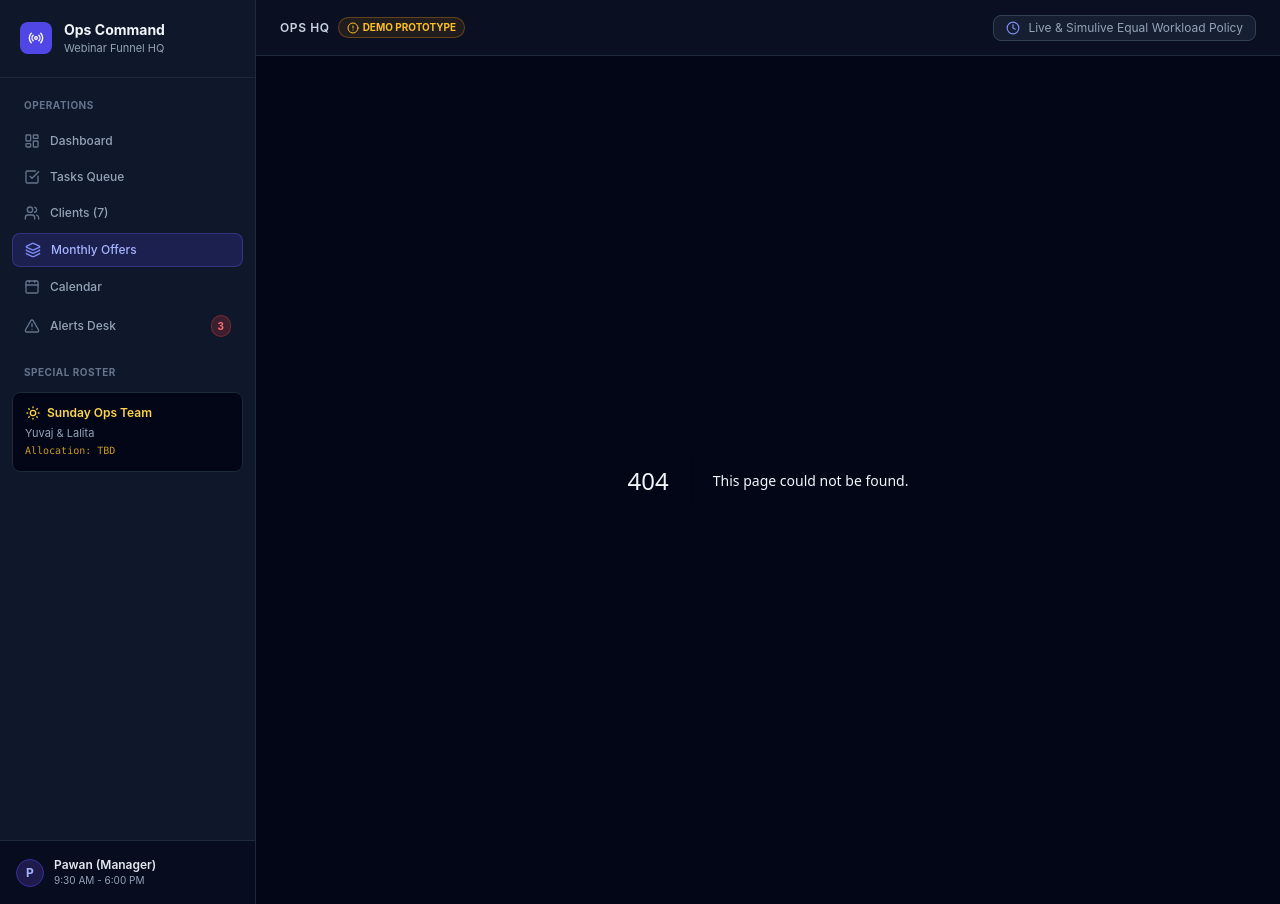
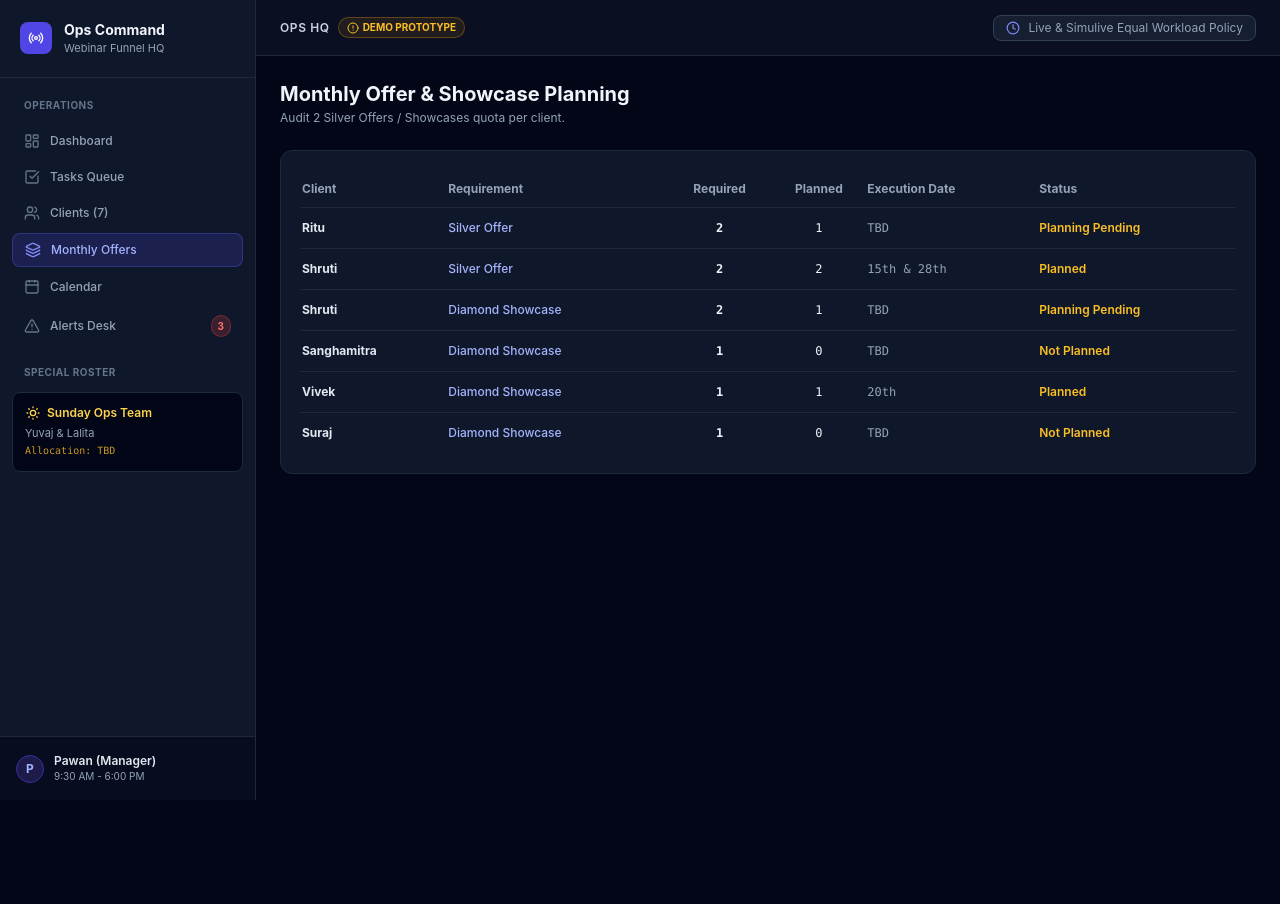
Before and after one commit to pawansabhidigital-a11y/task-management, a Next.js app: page /monthly-planning in a window 1280 px wide. Before the commit this address had no page. After the commit the page ends 800 px from the top, so only its background shows below. Built offline with nearby package versions, Linux system fonts and the light colour scheme.

Commit message:
Create page.tsx

```diff
--- /dev/null
+++ b/src/app/monthly-planning/page.tsx
@@ -0,0 +1,44 @@
+import React from "react";
+import { mockCommitments } from "@/data";
+
+export default function MonthlyPlanningPage() {
+  return (
+    <div className="space-y-6 max-w-7xl mx-auto">
+      <div>
+        <h1 className="text-xl font-bold text-slate-100">Monthly Offer & Showcase Planning</h1>
+        <p className="text-xs text-slate-400 mt-0.5">
+          Audit 2 Silver Offers / Showcases quota per client.
+        </p>
+      </div>
+
+      <div className="bg-slate-900 border border-slate-800 rounded-xl p-5">
+        <div className="overflow-x-auto">
+          <table className="w-full text-left text-xs">
+            <thead>
+              <tr className="text-slate-400 border-b border-slate-800 pb-2">
+                <th className="py-2.5">Client</th>
+                <th className="py-2.5">Requirement</th>
+                <th className="py-2.5 text-center">Required</th>
+                <th className="py-2.5 text-center">Planned</th>
+                <th className="py-2.5">Execution Date</th>
+                <th className="py-2.5">Status</th>
+              </tr>
+            </thead>
+            <tbody className="divide-y divide-slate-800">
+              {mockCommitments.map((c) => (
+                <tr key={c.id} className="hover:bg-slate-800/40">
+                  <td className="py-3 font-bold text-slate-200">{c.clientName}</td>
+                  <td className="py-3 text-indigo-300 font-medium">{c.requirement}</td>
+                  <td className="py-3 text-center font-mono font-bold">{c.requiredCount}</td>
+                  <td className="py-3 text-center font-mono">{c.plannedCount}</td>
+                  <td className="py-3 font-mono text-slate-400">{c.executionDate}</td>
+                  <td className="py-3 font-semibold text-amber-400">{c.status}</td>
+                </tr>
+              ))}
+            </tbody>
+          </table>
+        </div>
+      </div>
+    </div>
+  );
+}
```
